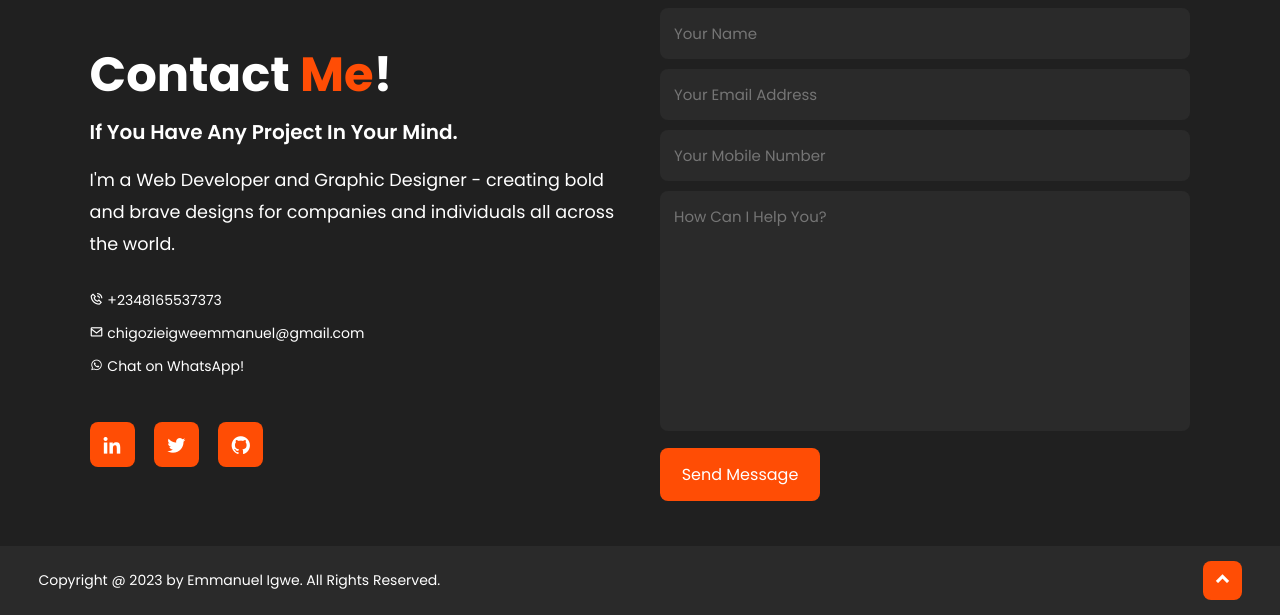
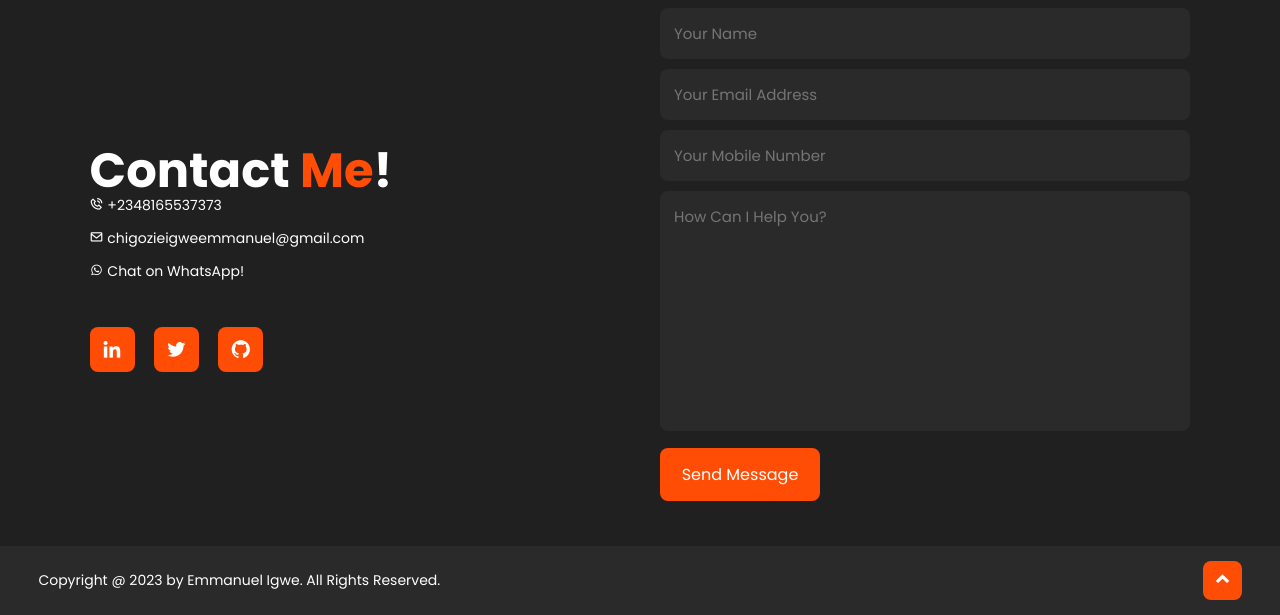
Before and after one commit to IgweEmmanuel/myportfolio, a plain HTML site: page index.html in a window 1280 px wide. Shown: the part 3131-3746 px from the top of the page. Drawn offline with nearby package versions, Linux system fonts and the light colour scheme.

Commit message:
Update index.html

```diff
--- a/index.html
+++ b/index.html
@@ -142,8 +142,8 @@ My services allow me to seamlessly translate your intricate business processes i
     <section class="contact" id="contact">
         <div class="contact-text">
             <h2>Contact <span>Me</span>!</h2>
-            <h4>If You Have Any Project In Your Mind.</h4>
-            <p>I'm a Web Developer and Graphic Designer - creating bold and brave designs for companies and individuals all across the world.</p>
+<!--             <h4>If You Have Any Project In Your Mind.</h4>
+            <p>I'm a Web Developer and Graphic Designer - creating bold and brave designs for companies and individuals all across the world.</p> -->
             <div class="list">
                 <li><a href="tel:+2348165537373"><i class='bx bx-phone-call' ></i> +2348165537373</a></li>
                 <li><a href="mailto:chigozieigweemmanuel@gmail.com"><i class='bx bx-envelope' ></i> chigozieigweemmanuel@gmail.com</a></li>
```
